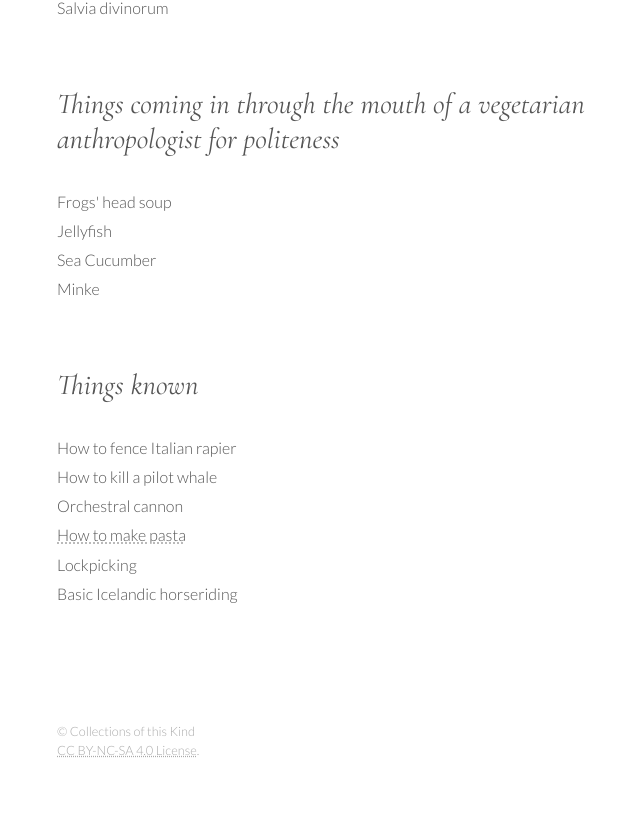
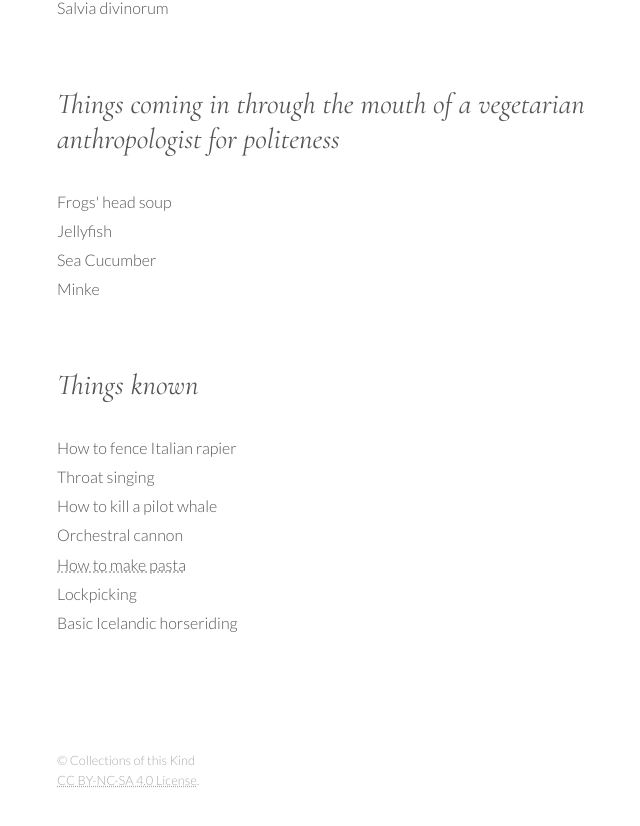
Before and after one commit to CollectionsOfThisKind/collectionsofthiskind.github.io, a Jekyll site: the page built from pages/about/profile.html, in a window 1280 px wide and 900 px high, scrolled down 2314 px. Shown: the top 826 px of the window, without its empty margins (193-833 px from the left). Built offline with Jekyll 4.4.1, drawn with Linux system fonts in a browser that asks for light colours.

Commit message:
Add files via upload

```diff
--- a/pages/about/profile.html
+++ b/pages/about/profile.html
@@ -106,6 +106,7 @@ layout: page
 <h2>Things known</h2>
 <ul>
 <li>How to fence Italian rapier</li>
+<li>Throat singing</li>
 <li>How to kill a pilot whale</li>
 <li>Orchestral cannon</li>
 <li><a href="../images/pasta.html">How to make pasta</a></li>
```
